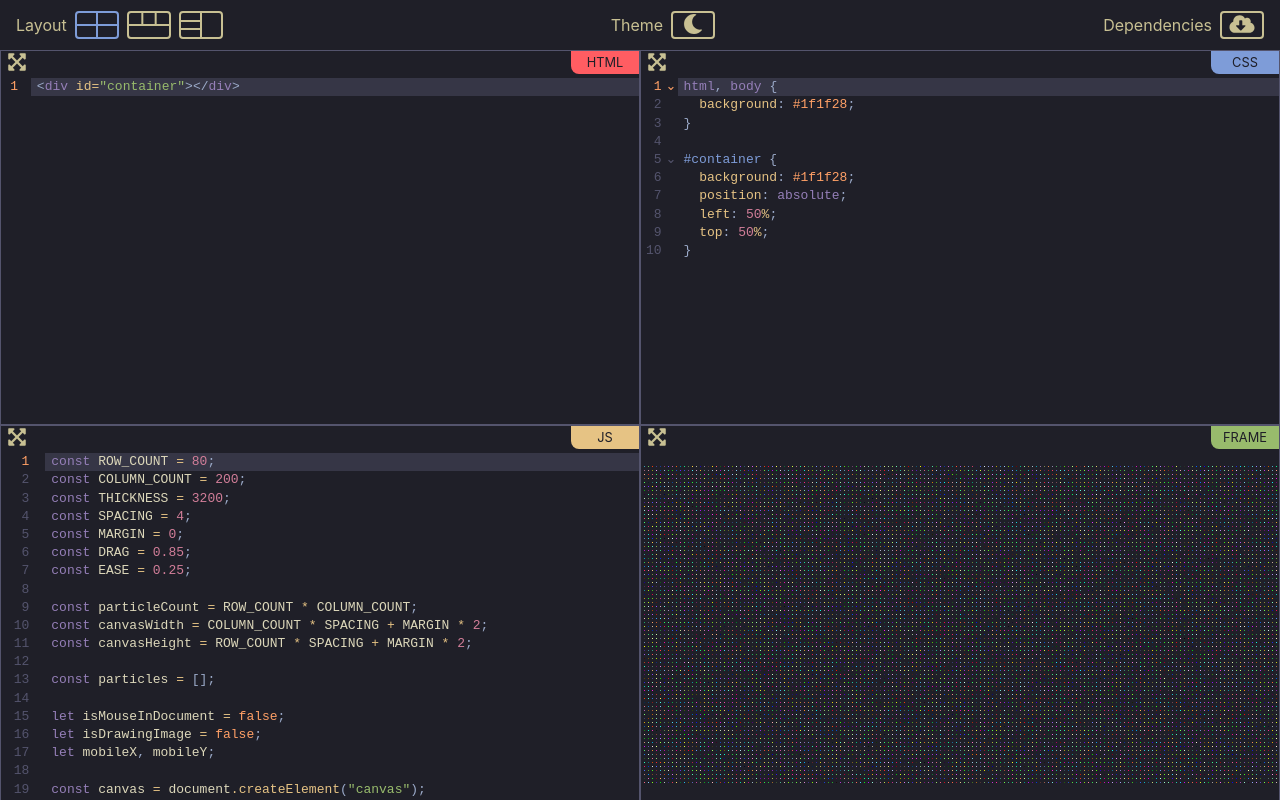
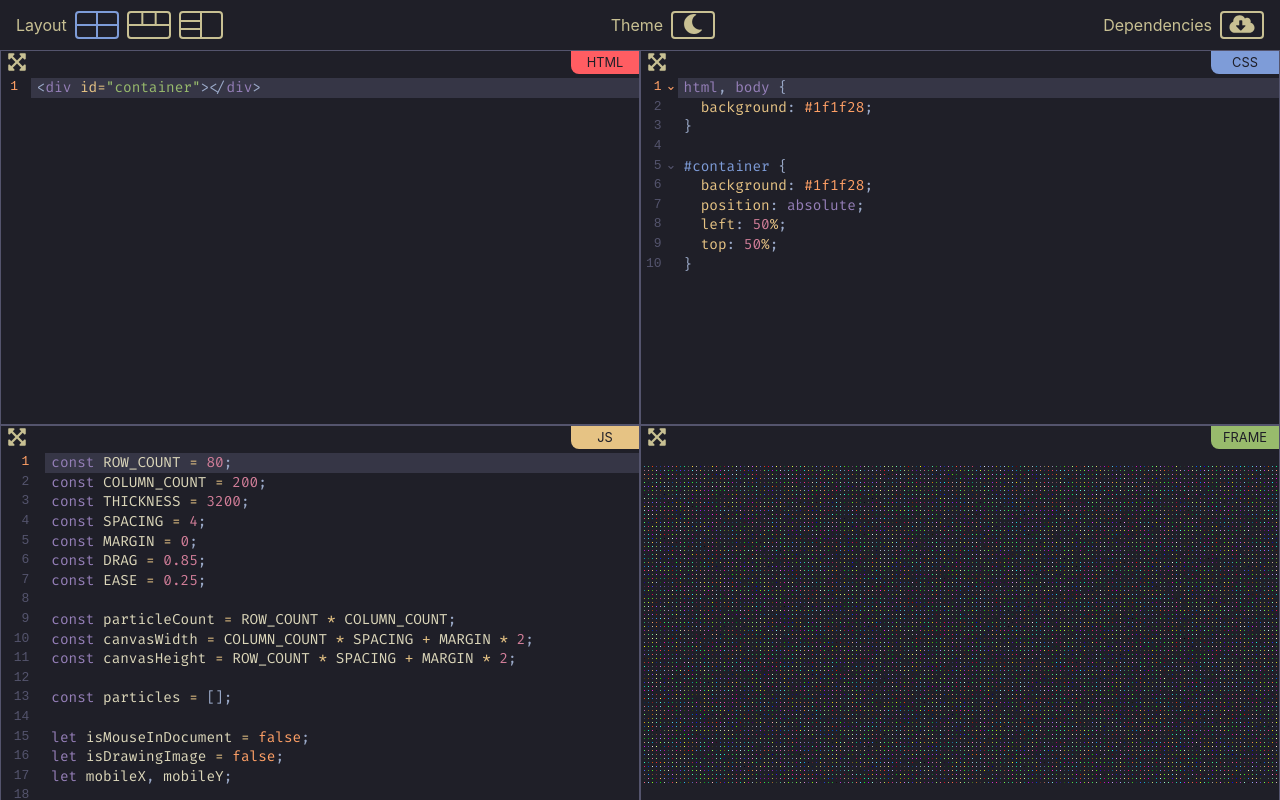
Before and after one commit to metapho-re/code-playground, a React (Vite) app: page / in a window 1280 px wide. Built offline with nearby package versions, Linux system fonts and the light colour scheme; the HTML template or start-up script is replaced by a standard one.

Commit message:
feat: Add Fira Code font to code editors.

```diff
--- a/src/App.css
+++ b/src/App.css
@@ -1,3 +1,8 @@
+@font-face {
+  font-family: "Fira Code";
+  src: url("./assets/FiraCode-Regular.woff2") format("woff2");
+}
+
 #root {
   --background-color: #1f1f28;
   --lighter-background-color: #2a2a37;
--- a/src/code-mirror/kanagawaDark.ts
+++ b/src/code-mirror/kanagawaDark.ts
@@ -95,6 +95,8 @@ export const kanagawaDarkTheme = EditorView.theme(
     },
     ".cm-content": {
       caretColor: fujiWhite,
+      fontFamily: "'Fira Code', monospace",
+      fontSize: "14px",
     },
     ".cm-cursor, .cm-dropCursor": {
       borderLeftColor: fujiWhite,
--- a/src/code-mirror/kanagawaLight.ts
+++ b/src/code-mirror/kanagawaLight.ts
@@ -95,6 +95,8 @@ export const kanagawaLightTheme = EditorView.theme(
     },
     ".cm-content": {
       caretColor: lotusInk1,
+      fontFamily: "'Fira Code', monospace",
+      fontSize: "14px",
     },
     ".cm-cursor, .cm-dropCursor": {
       borderLeftColor: lotusInk1,
```
Also changed, not shown: src/assets/FiraCode-Regular.woff2 (added).
